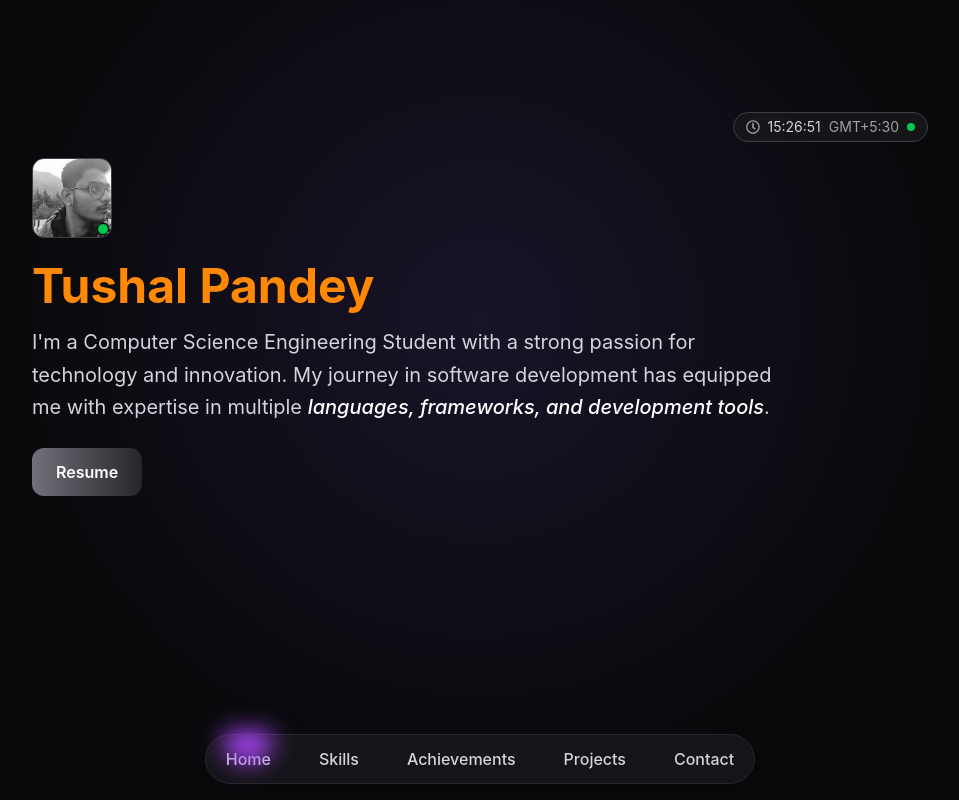
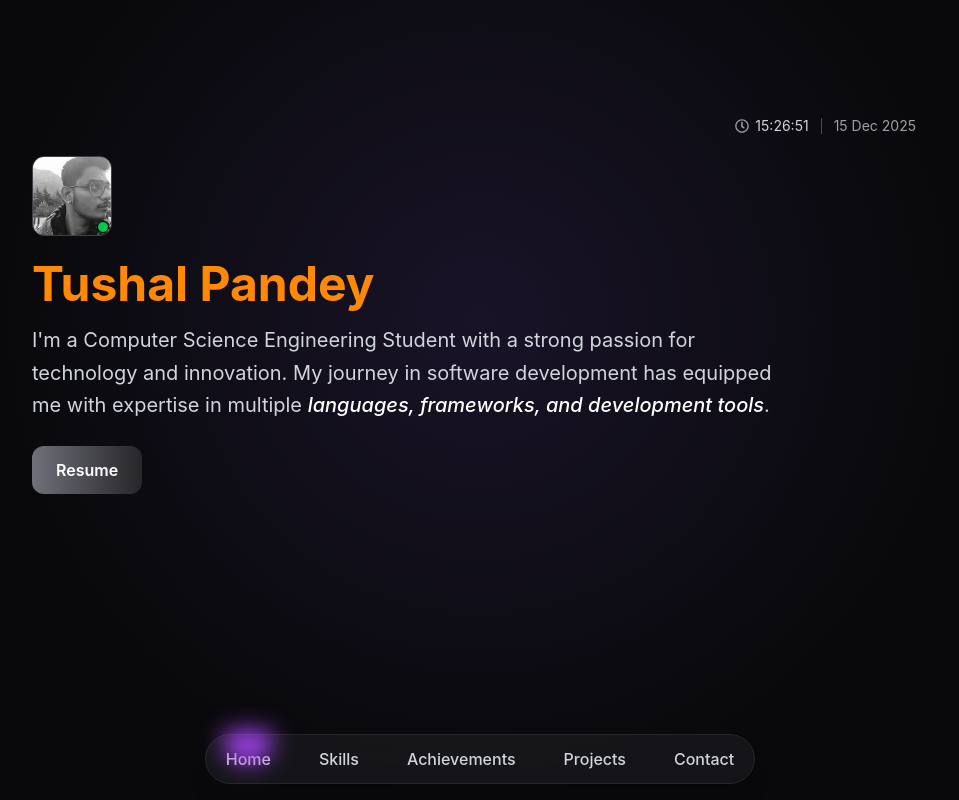
Before and after one commit to pandeYtushal/Portfolio2, a React (Vite) app: page / in a window 1280 px wide. Shown: the top 800 px of the page, without its empty margins (160-1119 px from the left). Built offline with nearby package versions, Linux system fonts and the light colour scheme.

Commit message:
update ui

```diff
--- a/src/components/LiveClock.jsx
+++ b/src/components/LiveClock.jsx
@@ -3,34 +3,55 @@ import { FaRegClock } from "react-icons/fa";
 
 const LiveClock = () => {
   const [time, setTime] = useState("");
+  const [date, setDate] = useState("");
 
   useEffect(() => {
-    const updateTime = () => {
+    const updateDateTime = () => {
       const now = new Date();
-      const options = {
-        hour: "2-digit",
-        minute: "2-digit",
-        second: "2-digit",
-        hour12: false,
-        timeZone: "Asia/Kolkata",
-      };
 
-      setTime(now.toLocaleTimeString("en-IN", options));
+      // Time (IST)
+      setTime(
+        now.toLocaleTimeString("en-IN", {
+          hour: "2-digit",
+          minute: "2-digit",
+          second: "2-digit",
+          hour12: false,
+          timeZone: "Asia/Kolkata",
+        })
+      );
+
+      // Date (DD Mon YYYY)
+      setDate(
+        now.toLocaleDateString("en-IN", {
+          day: "2-digit",
+          month: "short",
+          year: "numeric",
+          timeZone: "Asia/Kolkata",
+        })
+      );
     };
 
-    updateTime();
-    const interval = setInterval(updateTime, 1000);
-
+    updateDateTime();
+    const interval = setInterval(updateDateTime, 1000);
     return () => clearInterval(interval);
   }, []);
 
   return (
     <div
-      className="inline-flex items-center gap-2 px-3 py-1 bg-zinc-900/80 border border-zinc-700 rounded-full text-[11px] sm:text-xs md:text-sm text-zinc-300">
-      <FaRegClock className="text-zinc-400 text-xs sm:text-sm" />
-      <span>{time}</span>
-      <span className="text-zinc-400 hidden sm:inline">GMT+5:30</span>
-      <span className="w-2 h-2 rounded-full bg-green-500 animate-pulse"></span>
+      className="inline-flex items-center gap-3 px-3 py-1 text-[11px] sm:text-xs md:text-sm text-zinc-300">
+      {/* Left: Clock */}
+      <div className="flex items-center gap-1.5">
+        <FaRegClock className="text-zinc-400 text-xl sm:text-sm" />
+        <span>{time}</span>
+      </div>
+
+      {/* Divider */}
+      <span className="w-px h-4 bg-blue-700" />
+
+      {/* Right: Date */}
+      <span className="text-zinc-400 whitespace-nowrap text-xs sm:text-sm">
+        {date}
+      </span>
     </div>
   );
 };
```
